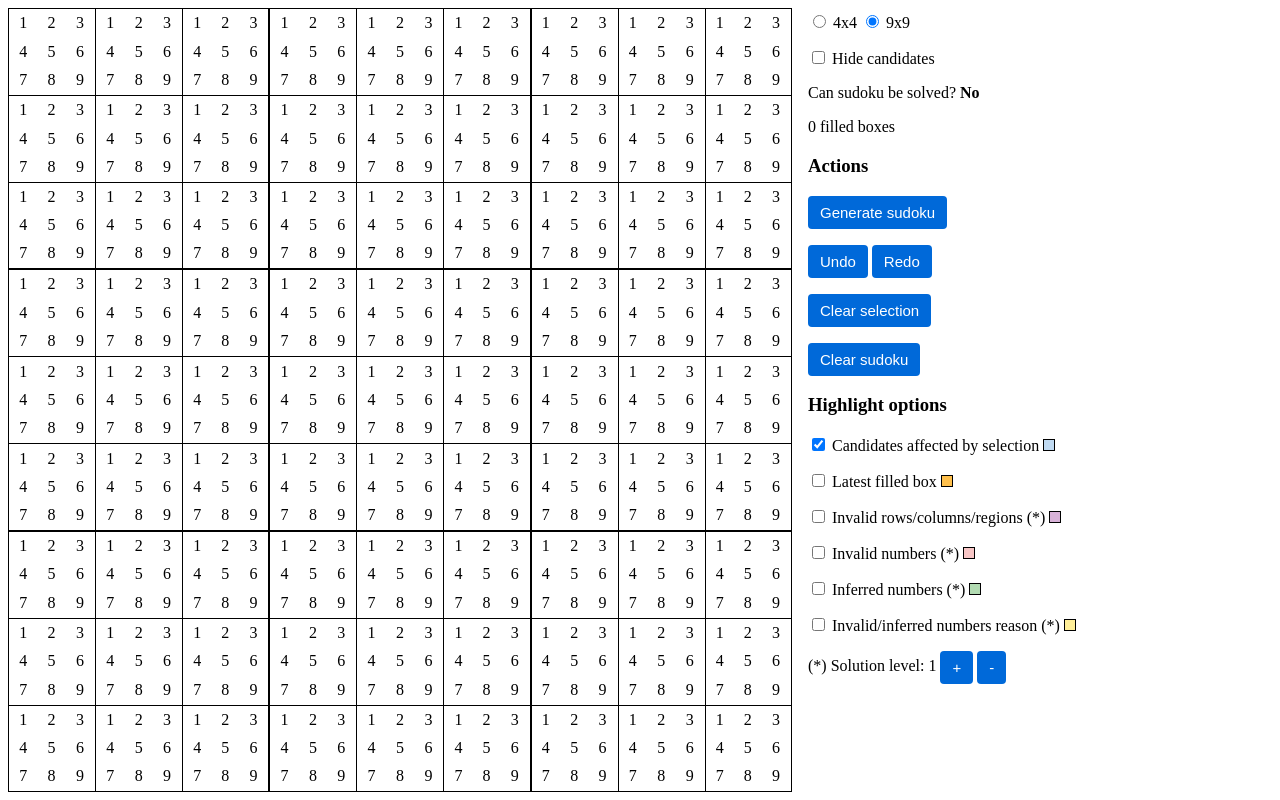
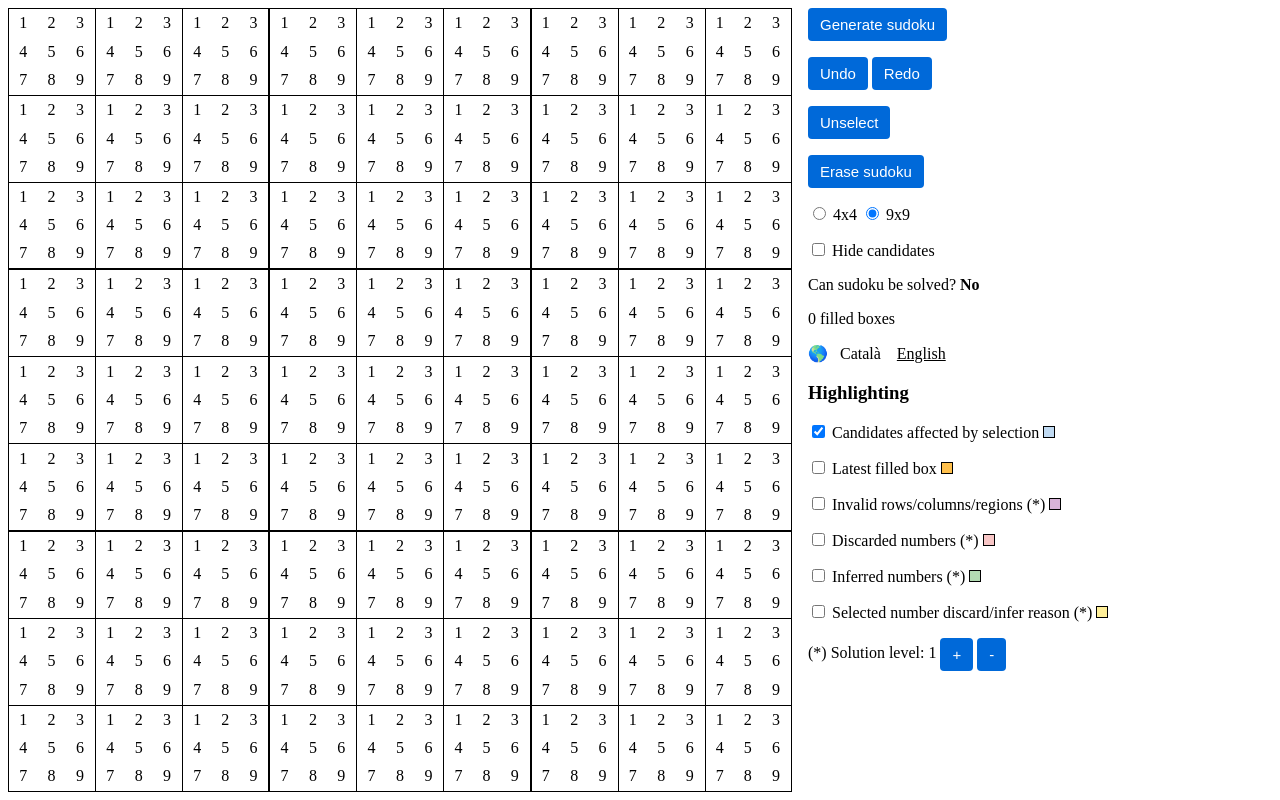
Before and after one commit to capelski/sudoku-generator, a React app: page / in a window 1280 px wide. Built offline with nearby package versions, Linux system fonts and the light colour scheme.

Commit message:
feat: add translating functionality

```diff
--- /dev/null
+++ b/src/components/resources.ts
@@ -0,0 +1,42 @@
+export const resources = {
+    cat: {
+        affectedCandidates: 'Candidats afectats per la selecció',
+        canSudokuBeSolved: 'Es pot resoldre el sudoku?',
+        discardedNumbers: 'Números descartats',
+        discardInferReason: 'Raó descart/deducció del número seleccionat',
+        eraseSudoku: 'Esborrar sudoku',
+        filledBoxes: 'caselles omplertes',
+        generateSudoku: 'Generar sudoku',
+        hideCandidates: 'Amagar candidats',
+        highlighting: 'Ombrejat',
+        inferredNumbers: 'Números deduïts',
+        invalidGroups: 'Files/columnes/regions invàlides',
+        latestFilledBox: 'Última casella omplerta',
+        no: 'No',
+        redo: 'Refer',
+        solutionLevel: 'Nivell de solució',
+        undo: 'Desfer',
+        unselect: 'Deseleccionar',
+        yes: 'Si'
+    },
+    eng: {
+        affectedCandidates: 'Candidates affected by selection',
+        canSudokuBeSolved: 'Can sudoku be solved?',
+        discardedNumbers: 'Discarded numbers',
+        discardInferReason: 'Selected number discard/infer reason',
+        eraseSudoku: 'Erase sudoku',
+        filledBoxes: 'filled boxes',
+        generateSudoku: 'Generate sudoku',
+        hideCandidates: 'Hide candidates',
+        highlighting: 'Highlighting',
+        inferredNumbers: 'Inferred numbers',
+        invalidGroups: 'Invalid rows/columns/regions',
+        latestFilledBox: 'Latest filled box',
+        no: 'No',
+        redo: 'Redo',
+        solutionLevel: 'Solution level',
+        undo: 'Undo',
+        unselect: 'Unselect',
+        yes: 'Yes'
+    }
+};
--- a/src/components/sudoku-grid.tsx
+++ b/src/components/sudoku-grid.tsx
@@ -8,6 +8,7 @@ import {
     isSudokuReadyToBeSolved
 } from '../logic/sudoku-rules';
 import { BoxCandidate, Sudoku } from '../types/sudoku';
+import { resources } from './resources';
 
 // type CandidateDisplayMode = 'number' | 'impact';
 
@@ -29,10 +30,11 @@ export const SudokuGrid: React.FC<GridProps> = (props) => {
     const [displayCandidates, setDisplayCandidates] = useState(true);
     const [highlightAffectedCandidates, setHighlightAffectedCandidates] = useState(true);
     const [highlightCandidateRestrictions, setHighlightCandidateRestrictions] = useState(false);
+    const [highlightDiscardedNumbers, setHighlightDiscardedNumbers] = useState(false);
     const [highlightInferredNumbers, setHighlightInferredNumbers] = useState(false);
     const [highlightInvalidGroups, setHighlightInvalidGroups] = useState(false);
-    const [highlightInvalidNumbers, setHighlightInvalidNumbers] = useState(false);
     const [highlightLatestFilledBox, setHighlightFilledBox] = useState(false);
+    const [language, setLanguage] = useState<'cat' | 'eng'>('eng');
     // const [highlightMaximumImpact, setHighlightMaximumImpact] = useState(false);
     const [selectedBoxCandidate, setSelectedBoxCandidate] = useState<BoxCandidate | undefined>(
         undefined
@@ -51,7 +53,7 @@ export const SudokuGrid: React.FC<GridProps> = (props) => {
             setHighlightAffectedCandidates(false);
             setHighlightCandidateRestrictions(false);
             setHighlightInferredNumbers(false);
-            setHighlightInvalidNumbers(false);
+            setHighlightDiscardedNumbers(false);
             setSolutionLevel(1);
         }
         setDisplayCandidates(!displayCandidates);
@@ -77,8 +79,8 @@ export const SudokuGrid: React.FC<GridProps> = (props) => {
         setHighlightInferredNumbers(!highlightInferredNumbers);
     };
 
-    const highlightInvalidNumbersHandler = () => {
-        setHighlightInvalidNumbers(!highlightInvalidNumbers);
+    const highlightDiscardedNumbersHandler = () => {
+        setHighlightDiscardedNumbers(!highlightDiscardedNumbers);
     };
 
     const highlightInvalidGroupsHandler = () => {
@@ -193,7 +195,7 @@ export const SudokuGrid: React.FC<GridProps> = (props) => {
                                           const isAffectedCandidate =
                                               highlightAffectedCandidates &&
                                               !box.isLocked &&
-                                              (!highlightInvalidNumbers ||
+                                              (!highlightDiscardedNumbers ||
                                                   !isCandidateDiscarded(
                                                       candidate,
                                                       solutionLevel
@@ -236,12 +238,12 @@ export const SudokuGrid: React.FC<GridProps> = (props) => {
                                                           ? ' affected-candidate'
                                                           : ''
                                                   }${
-                                                      highlightInvalidNumbers &&
+                                                      highlightDiscardedNumbers &&
                                                       isCandidateDiscarded(candidate, solutionLevel)
                                                           ? ' discarded-candidate'
                                                           : ''
                                                   }${
-                                                      highlightInvalidNumbers &&
+                                                      highlightDiscardedNumbers &&
                                                       candidate.discardRound === solutionLevel &&
                                                       solutionLevel > 1
                                                           ? ' discarded-immediately-next'
@@ -277,6 +279,37 @@ export const SudokuGrid: React.FC<GridProps> = (props) => {
             </div>
             <div className="options">
                 <p>
+                    <button className="button" type="button" onClick={props.generateSolvableSudoku}>
+                        {resources[language].generateSudoku}
+                    </button>
+                </p>
+                <p>
+                    <button className="button" type="button" onClick={props.previousSudoku}>
+                        {resources[language].undo}
+                    </button>{' '}
+                    <button className="button" type="button" onClick={props.nextSudoku}>
+                        {resources[language].redo}
+                    </button>
+                </p>
+                <p>
+                    <button
+                        className="button"
+                        type="button"
+                        onClick={() => setSelectedBoxCandidate(undefined)}
+                    >
+                        {resources[language].unselect}
+                    </button>
+                </p>
+                <p>
+                    <button
+                        className="button"
+                        type="button"
+                        onClick={() => props.resetSudoku(props.sudoku.regionSize)}
+                    >
+                        {resources[language].eraseSudoku}
+                    </button>
+                </p>
+                <p>
                     <input
                         type="radio"
                         onClick={() => props.resetSudoku(2)}
@@ -295,61 +328,39 @@ export const SudokuGrid: React.FC<GridProps> = (props) => {
                         type="checkbox"
                         onClick={displayCandidatesHandler}
                         checked={!displayCandidates}
-                    />{' '}
-                    Hide candidates
+                    />
+                    {` ${resources[language].hideCandidates}`}
                 </p>
                 <p>
-                    Can sudoku be solved? <b>{isSudokuReady ? 'Yes' : 'No'}</b>
+                    {resources[language].canSudokuBeSolved}{' '}
+                    <b>{isSudokuReady ? resources[language].yes : resources[language].no}</b>
                 </p>
-                <div>{props.locksNumber} filled boxes</div>
-                <div>
-                    <h3>Actions</h3>
-                    <p>
-                        <button
-                            className="button"
-                            type="button"
-                            onClick={props.generateSolvableSudoku}
-                        >
-                            Generate sudoku
-                        </button>
-                    </p>
-                    <p>
-                        <button className="button" type="button" onClick={props.previousSudoku}>
-                            Undo
-                        </button>{' '}
-                        <button className="button" type="button" onClick={props.nextSudoku}>
-                            Redo
-                        </button>
-                    </p>
-                    <p>
-                        <button
-                            className="button"
-                            type="button"
-                            onClick={() => setSelectedBoxCandidate(undefined)}
-                        >
-                            Clear selection
-                        </button>
-                    </p>
-                    <p>
-                        <button
-                            className="button"
-                            type="button"
-                            onClick={() => props.resetSudoku(props.sudoku.regionSize)}
-                        >
-                            Clear sudoku
-                        </button>
-                    </p>
-                </div>
+                <p>{props.locksNumber + ' ' + resources[language].filledBoxes}</p>
+                <p>
+                    🌎{' '}
+                    <span
+                        className={`language ${language === 'cat' ? ' selected' : ''}`}
+                        onClick={() => setLanguage('cat')}
+                    >
+                        Català
+                    </span>
+                    <span
+                        className={`language ${language === 'eng' ? ' selected' : ''}`}
+                        onClick={() => setLanguage('eng')}
+                    >
+                        English
+                    </span>
+                </p>
 
                 <div>
-                    <h3>Highlight options</h3>
+                    <h3>{resources[language].highlighting}</h3>
                     <p>
                         <input
                             type="checkbox"
                             onClick={highlightAffectedCandidatesHandler}
                             checked={highlightAffectedCandidates}
-                        />{' '}
-                        Candidates affected by selection{' '}
+                        />
+                        {' ' + resources[language].affectedCandidates + ' '}
                         <span className="color-legend affected-candidates"></span>
                     </p>
                     <p>
@@ -357,16 +368,17 @@ export const SudokuGrid: React.FC<GridProps> = (props) => {
                             type="checkbox"
                             onClick={highlightLatestFilledBoxHandler}
                             checked={highlightLatestFilledBox}
-                        />{' '}
-                        Latest filled box <span className="color-legend latest-filled-box"></span>
+                        />
+                        {' ' + resources[language].latestFilledBox + ' '}
+                        <span className="color-legend latest-filled-box"></span>
                     </p>
                     <p>
                         <input
                             type="checkbox"
                             onClick={highlightInvalidGroupsHandler}
                             checked={highlightInvalidGroups}
-                        />{' '}
-                        Invalid rows/columns/regions (*){' '}
+                        />
+                        {' ' + resources[language].invalidGroups + ' (*) '}
                         <span className="color-legend invalid-groups"></span>
                     </p>
                     {/* <p>
@@ -396,12 +408,12 @@ export const SudokuGrid: React.FC<GridProps> = (props) => {
                     <p>
                         <input
                             type="checkbox"
-                            onClick={highlightInvalidNumbersHandler}
-                            checked={highlightInvalidNumbers}
+                            onClick={highlightDiscardedNumbersHandler}
+                            checked={highlightDiscardedNumbers}
                             disabled={!displayCandidates}
-                        />{' '}
-                        Invalid numbers (*){' '}
-                        <span className="color-legend discarded-candidates"></span>
+                        />
+                        {' ' + resources[language].discardedNumbers + ' (*) '}
+                        <span className="color-legend discarded-numbers"></span>
                     </p>
                     <p>
                         <input
@@ -409,9 +421,9 @@ export const SudokuGrid: React.FC<GridProps> = (props) => {
                             onClick={highlightInferredNumbersHandler}
                             checked={highlightInferredNumbers}
                             disabled={!displayCandidates}
-                        />{' '}
-                        Inferred numbers (*){' '}
-                        <span className="color-legend inferred-candidates"></span>
+                        />
+                        {' ' + resources[language].inferredNumbers + ' (*) '}
+                        <span className="color-legend inferred-numbers"></span>
                     </p>
                     <p>
                         <input
@@ -419,12 +431,12 @@ export const SudokuGrid: React.FC<GridProps> = (props) => {
                             onClick={highlightCandidateRestrictionsHandler}
                             checked={highlightCandidateRestrictions}
                             disabled={!displayCandidates}
-                        />{' '}
-                        Invalid/inferred numbers reason (*){' '}
+                        />
+                        {' ' + resources[language].discardInferReason + ' (*) '}
                         <span className="color-legend candidate-restriction"></span>
                     </p>
                     <p>
-                        (*) Solution level:{' ' + solutionLevel + ' '}
+                        (*) {resources[language].solutionLevel + ': ' + solutionLevel + ' '}
                         <button
                             className="button"
                             type="button"
--- a/src/style/main.scss
+++ b/src/style/main.scss
@@ -1,8 +1,8 @@
 $candidateRestriction: #ffef99;
-$immediatelyInferredCandidates: #73be73;
-$inferredCandidates: mix(white, $immediatelyInferredCandidates, 45%);
-$immediatelyDiscardedCandidates: lightcoral;
-$discardedCandidates: mix(white, $immediatelyDiscardedCandidates, 55%);
+$immediatelyInferredNumbers: #73be73;
+$inferredNumbers: mix(white, $immediatelyInferredNumbers, 45%);
+$immediatelyDiscardedNumbers: lightcoral;
+$discardedNumbers: mix(white, $immediatelyDiscardedNumbers, 55%);
 $invalidGroups: #d8b2d8;
 $latestFilledBox: #ffc04c;
 $selectionColor: #2e84d5;
@@ -49,19 +49,19 @@ body {
 
             &.inferred-candidate {
                 font-style: italic;
-                background-color: $inferredCandidates;
+                background-color: $inferredNumbers;
 
                 &.inferred-immediately-next {
-                    background-color: $immediatelyInferredCandidates;
+                    background-color: $immediatelyInferredNumbers;
                 }
             }
 
             &.discarded-candidate {
                 font-style: italic;
-                background-color: $discardedCandidates;
+                background-color: $discardedNumbers;
 
                 &.discarded-immediately-next {
-                    background-color: $immediatelyDiscardedCandidates;
+                    background-color: $immediatelyDiscardedNumbers;
                 }
             }
 
@@ -108,13 +108,7 @@ body {
         &.inside-invalid-row {
             background-color: $invalidGroups;
 
-            .sudoku-candidate
-                :not(.discarded-because-of-lock)
-                :not(.discarded-because-is-only-candidate-left-for-a-peer-box)
-                :not(.discarded-because-peer-box-must-hold-this-number-for-some-group)
-                :not(.discarded-because-this-box-must-hold-another-number-for-some-group)
-                :not(.discarded-because-of-owned-candidate-in-same-group)
-                :not(.discarded-because-of-region-subset) {
+            .sudoku-candidate {
                 background-color: $invalidGroups;
             }
         }
@@ -215,12 +209,12 @@ body {
             background-color: $candidateRestriction;
         }
 
-        &.inferred-candidates {
-            background-color: $inferredCandidates;
+        &.inferred-numbers {
+            background-color: $inferredNumbers;
         }
 
-        &.discarded-candidates {
-            background-color: $discardedCandidates;
+        &.discarded-numbers {
+            background-color: $discardedNumbers;
         }
 
         &.invalid-groups {
@@ -229,6 +223,15 @@ body {
 
         &.latest-filled-box {
             background-color: $latestFilledBox;
+        }
+    }
+
+    .language {
+        padding: 8px;
+        cursor: pointer;
+
+        &.selected {
+            text-decoration: underline;
         }
     }
 
```
